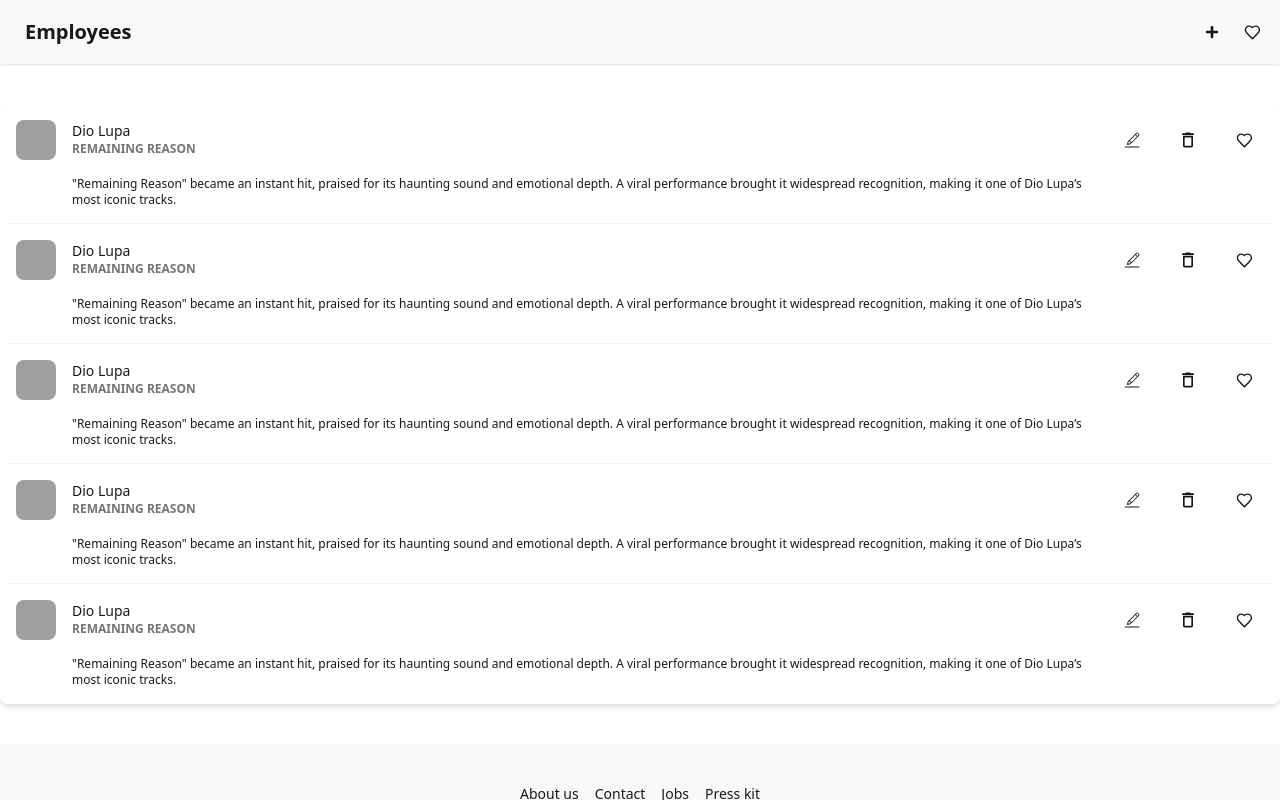
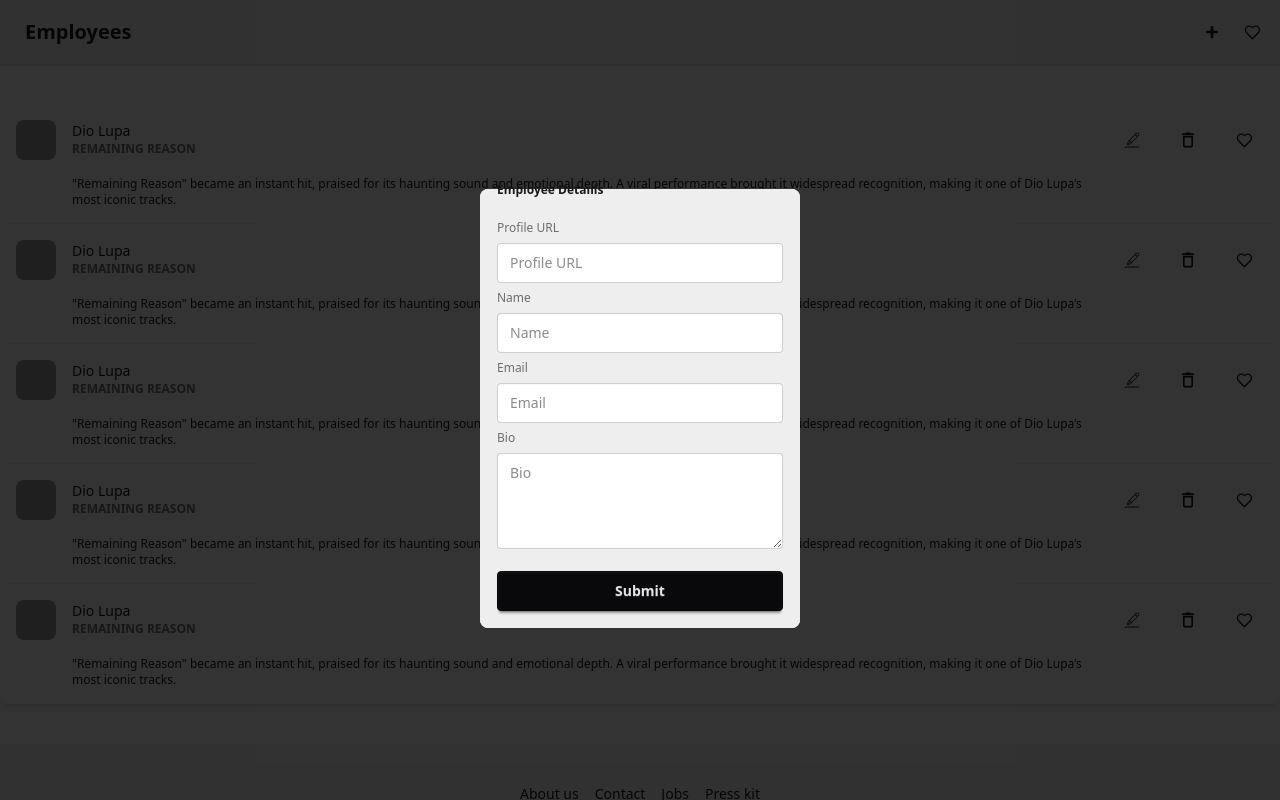
Before and after one commit to abhishekpandey-001/Employee-Management, a React (Vite) app: page / in a window 1280 px wide. Both pictures are taken after a click on the button 1212 px from the left and 32 px from the top of the page. Shown: the top 800 px of the page. Built offline with nearby package versions, Linux system fonts and the light colour scheme; grey boxes are pictures that could not be loaded.

Commit message:
fixed state

```diff
--- a/package.json
+++ b/package.json
@@ -10,10 +10,12 @@
     "preview": "vite preview"
   },
   "dependencies": {
+    "@reduxjs/toolkit": "^2.11.2",
     "@tailwindcss/vite": "^4.1.18",
     "react": "^19.2.0",
     "react-dom": "^19.2.0",
     "react-icons": "^5.5.0",
+    "react-redux": "^9.2.0",
     "tailwindcss": "^4.1.18"
   },
   "devDependencies": {
--- a/src/App.jsx
+++ b/src/App.jsx
@@ -1,4 +1,5 @@
 import './App.css'
+import EmployeePopup from './components/employeePopup/EmployeePopup'
 import Employees from './components/employees/Employees'
 import Footer from './components/footer/Footer'
 import Navbar from './components/navbar/Navbar'
@@ -7,6 +8,7 @@
 
   return (
     <div className='min-h-screen w-full flex flex-col'>
+      <EmployeePopup/>
       <Navbar/>
 
       <div className='flex-1 py-10'>
--- /dev/null
+++ b/src/components/employeePopup/EmployeePopup.jsx
@@ -0,0 +1,37 @@
+import {useDispatch, useSelector} from 'react-redux'
+import { closeEmployeePopup } from '../../store/features/popup/popup.slice';
+
+const EmployeePopup = () => {
+
+    const popup = useSelector(state=>state.popup.employeePopup);
+    const dispatch = useDispatch()
+
+    if(!popup) return null;
+
+
+
+
+    return (
+        <div className='fixed top-0 left-0 w-full h-full bg-black/80 z-20 flex items-center justify-center' onClick={()=>dispatch(closeEmployeePopup())}>
+            <fieldset className="fieldset bg-base-300 border-base-300 rounded-box w-xs border p-4" onClick={(e)=>e.stopPropagation()}>
+                <legend className="fieldset-legend">Employee Detaiils</legend>
+
+                <label className="label">Profile URL</label>
+                <input type="text" className="input" placeholder="Profile URL" />
+
+                <label className="label">Name</label>
+                <input type="text" className="input" placeholder="Name" />
+
+                <label className="label">Email</label>
+                <input type="email" className="input" placeholder="Email" />
+
+                <label className='label'>Bio</label>
+                <textarea className='textarea h-24' placeholder='Bio'></textarea>
+
+                <button className='btn btn-neutral mt-4'>Submit</button>
+            </fieldset>
+        </div>
+    )
+}
+
+export default EmployeePopup
--- a/src/components/navbar/Navbar.jsx
+++ b/src/components/navbar/Navbar.jsx
@@ -1,7 +1,12 @@
+import { useDispatch } from "react-redux";
 import Layout from "../layout/Layout"
 import { FaPlus } from "react-icons/fa";
+import { openEmployeePopup } from "../../store/features/popup/popup.slice";
+
 
 const Navbar = () => {
+
+    const dispatch  = useDispatch()
     return (
         <div className="bg-base-200 sticky top-0 z-10">
             <Layout>
@@ -10,7 +15,7 @@
                         <a className="btn btn-ghost text-xl">Employees</a>
                     </div>
                     <div className="navbar-end">
-                        <button className="btn btn-ghost btn-circle">
+                        <button className="btn btn-ghost btn-circle" onClick={()=>dispatch(openEmployeePopup())}>
                             <FaPlus/>
                         </button>
                         <button className="btn btn-ghost btn-circle">
--- a/src/main.jsx
+++ b/src/main.jsx
@@ -1,9 +1,11 @@
 import { createRoot } from 'react-dom/client'
 import './index.css'
 import App from './App.jsx'
+import { Provider } from 'react-redux'
+import { store } from './store/store.js'
 
 createRoot(document.getElementById('root')).render(
-
-  <App />
-
+  <Provider store={store}>
+    <App />
+  </Provider>
 )
--- /dev/null
+++ b/src/store/features/popup/popup.slice.js
@@ -0,0 +1,25 @@
+import { createSlice } from '@reduxjs/toolkit'
+
+const initialState = {
+  employeePopup: false,
+  deletePopup: false
+}
+
+export const popupSlice = createSlice({
+  name: 'popup',
+  initialState,
+  reducers: {
+    openEmployeePopup: (state, action)=>{
+        state.employeePopup = action.payload ?? true;
+    },
+
+    closeEmployeePopup: (state, action)=>{
+        state.employeePopup = false;
+    }
+  },
+})
+
+// Action creators are generated for each case reducer function
+export const { openEmployeePopup, closeEmployeePopup } = popupSlice.actions
+
+export default popupSlice.reducer
--- /dev/null
+++ b/src/store/store.js
@@ -0,0 +1,8 @@
+import {configureStore} from '@reduxjs/toolkit'
+import popupReducer from './features/popup/popup.slice'
+
+export const store = configureStore({
+    reducer: {
+        popup: popupReducer,
+    }
+})
```
Also changed, not shown: 1 other file (tests, documents, lock files or other folders).
